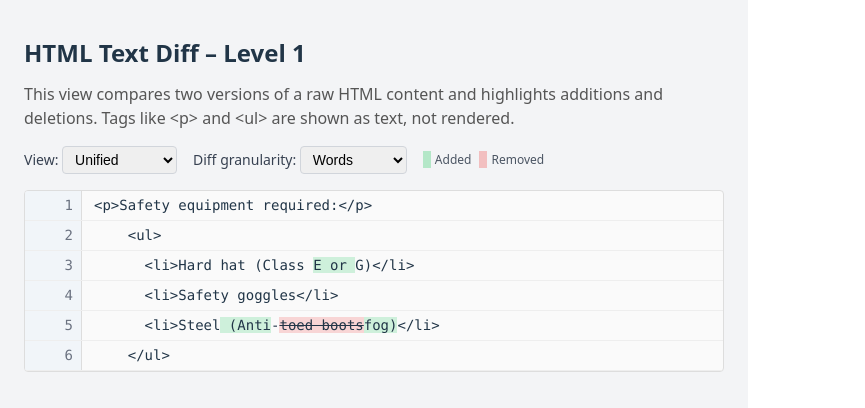
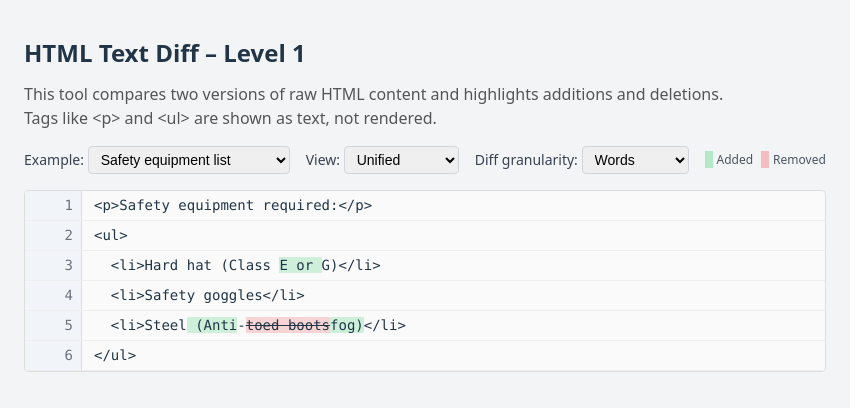
Before and after one commit to tara-humara/html-diff-viewer, a React (Vite) app: page / in a window 1280 px wide. Shown: the top 408 px of the page, without its empty margins (0-865 px from the left). Built offline with nearby package versions, Linux system fonts and the light colour scheme.

Commit message:
feat: add multiple HTML examples with example selector

```diff
--- a/src/App.tsx
+++ b/src/App.tsx
@@ -3,13 +3,19 @@ import React, { useState } from "react";
 import { TextDiff } from "./components/TextDiff";
 import type { DiffMode } from "./components/TextDiff";
 import { SideBySideDiff } from "./components/SideBySideDiff";
-import { example } from "./exampleData";
+import { examples } from "./examples";
 
 type ViewMode = "unified" | "side-by-side";
 
 const App: React.FC = () => {
   const [mode, setMode] = useState<DiffMode>("words");
   const [viewMode, setViewMode] = useState<ViewMode>("unified");
+  const [selectedExampleId, setSelectedExampleId] = useState<string>(
+    examples[0]?.id ?? ""
+  );
+
+  const selectedExample =
+    examples.find((ex) => ex.id === selectedExampleId) ?? examples[0];
 
   const showModeSelector = viewMode === "unified";
 
@@ -28,7 +34,7 @@ const App: React.FC = () => {
       </h1>
 
       <p style={{ marginBottom: "16px", maxWidth: "700px", color: "#555" }}>
-        This view compares two versions of a raw HTML content and highlights
+        This tool compares two versions of raw HTML content and highlights
         additions and deletions. Tags like {"<p>"} and {"<ul>"} are shown as
         text, not rendered.
       </p>
@@ -43,6 +49,27 @@ const App: React.FC = () => {
           gap: "16px",
         }}
       >
+        {/* Example selector */}
+        <label style={{ fontSize: "14px", color: "#374151" }}>
+          Example:{" "}
+          <select
+            value={selectedExample.id}
+            onChange={(e) => setSelectedExampleId(e.target.value)}
+            style={{
+              padding: "4px 8px",
+              borderRadius: "4px",
+              border: "1px solid #d1d5db",
+              fontSize: "14px",
+            }}
+          >
+            {examples.map((ex) => (
+              <option key={ex.id} value={ex.id}>
+                {ex.label}
+              </option>
+            ))}
+          </select>
+        </label>
+
         {/* View mode */}
         <label style={{ fontSize: "14px", color: "#374151" }}>
           View:{" "}
@@ -61,7 +88,7 @@ const App: React.FC = () => {
           </select>
         </label>
 
-        {/* Diff granularity (unified only) */}
+        {/* Diff granularity (for unified view only) */}
         {showModeSelector && (
           <label style={{ fontSize: "14px", color: "#374151" }}>
             Diff granularity:{" "}
@@ -119,14 +146,14 @@ const App: React.FC = () => {
       <section style={{ maxWidth: "900px" }}>
         {viewMode === "unified" ? (
           <TextDiff
-            original={example.original}
-            modified={example.modified}
+            original={selectedExample.original}
+            modified={selectedExample.modified}
             mode={mode}
           />
         ) : (
           <SideBySideDiff
-            original={example.original}
-            modified={example.modified}
+            original={selectedExample.original}
+            modified={selectedExample.modified}
           />
         )}
       </section>
--- /dev/null
+++ b/src/examples.ts
@@ -0,0 +1,72 @@
+// src/examples.ts
+
+export type HtmlDiffExample = {
+    id: string;
+    label: string;
+    original: string;
+    modified: string;
+};
+
+export const examples: HtmlDiffExample[] = [
+    {
+        id: "safety-equipment",
+        label: "Safety equipment list",
+        original: `
+<p>Safety equipment required:</p>
+<ul>
+  <li>Hard hat (Class G)</li>
+  <li>Safety goggles</li>
+  <li>Steel-toed boots</li>
+</ul>
+`,
+        modified: `
+<p>Safety equipment required:</p>
+<ul>
+  <li>Hard hat (Class E or G)</li>
+  <li>Safety goggles (Anti-fog)</li>
+</ul>
+`,
+    },
+    {
+        id: "fire-exit",
+        label: "Fire exit procedure",
+        original: `
+<h2>Fire exit procedure</h2>
+<ol>
+  <li>Stay calm and do not run.</li>
+  <li>Use the nearest exit.</li>
+  <li>Do not use the elevators.</li>
+</ol>
+`,
+        modified: `
+<h2>Fire exit procedure</h2>
+<ol>
+  <li>Stay calm and walk quickly.</li>
+  <li>Use the nearest marked exit.</li>
+  <li>Do not use the elevators.</li>
+  <li>Gather at the assembly point.</li>
+</ol>
+`,
+    },
+    {
+        id: "concrete-mix",
+        label: "Concrete mix specification",
+        original: `
+<p>Concrete mix specification:</p>
+<ul>
+  <li>Cement: C25/30</li>
+  <li>Aggregate size: 10mm</li>
+  <li>Slump: 80mm</li>
+</ul>
+`,
+        modified: `
+<p>Concrete mix specification:</p>
+<ul>
+  <li>Cement: C30/37</li>
+  <li>Aggregate size: 10–14mm</li>
+  <li>Slump: 80mm ± 20mm</li>
+  <li>Admixture: Plasticizer (as per supplier recommendations)</li>
+</ul>
+`,
+    },
+];
```
